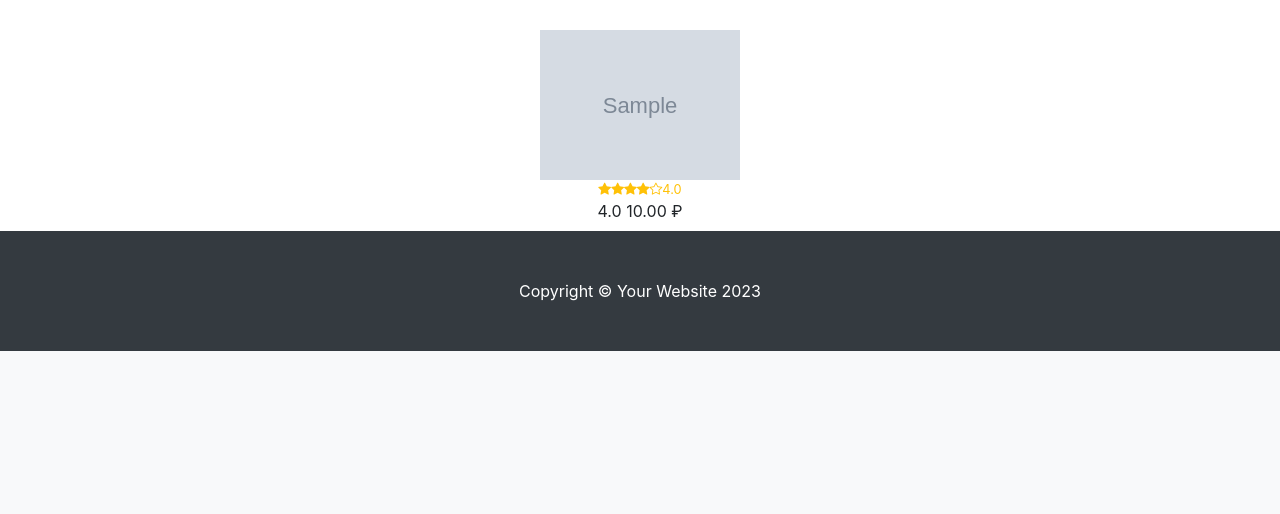
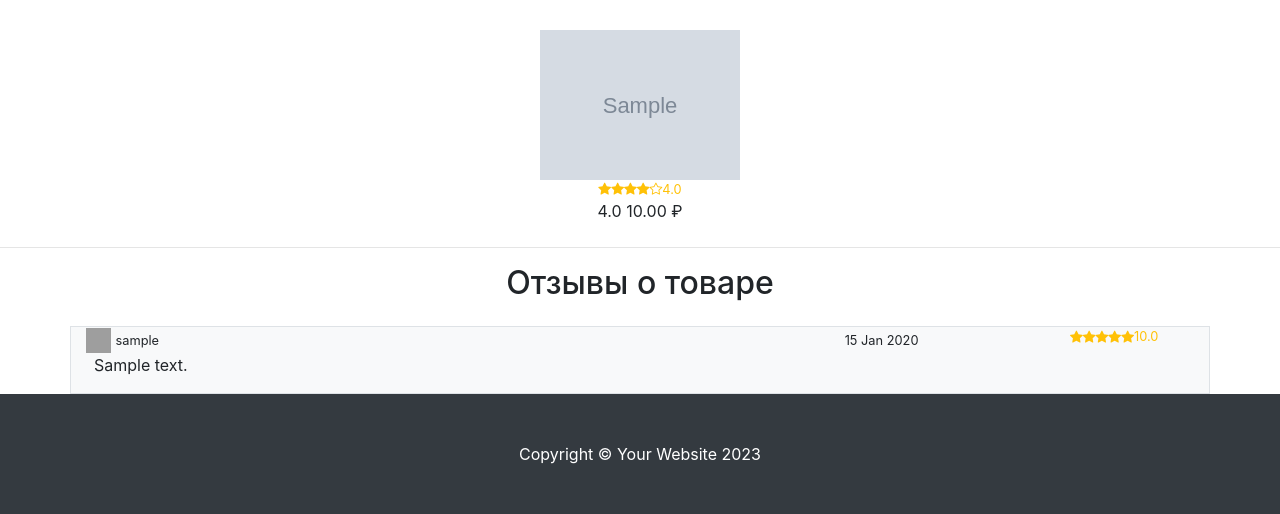
Before and after one commit to maksimuspiter/simple_shop_final_proj, a Django app: a page that uses myshop/shop/templates/shop/product/detail.html in a window 1280 px wide. Shown: the part 875-1389 px from the top of the page. Before the commit the page ends 1226 px from the top, so only its background shows below. Run offline with Django 4.2, Linux system fonts and the light colour scheme; tables that the repository leaves empty hold one stand-in row (values such as "Sample post"); grey boxes marked "Sample" are stand-in pictures; some libraries are stand-ins or nearby versions; grey boxes are pictures that could not be loaded.

Commit message:
add coments after product detail

```diff
--- a/myshop/shop/templates/shop/product/detail.html
+++ b/myshop/shop/templates/shop/product/detail.html
@@ -18,4 +18,9 @@
         <h2 class="fw-bolder mb-4 text-center">Похожие товары</h2>
         {% include "shop/product/include/related_product_for_detail.html" %}
     {% endif %}
+    <hr>
+    {% if product_comments%}
+        <h2 class="fw-bolder mb-4 text-center">Отзывы о товаре</h2>
+        {% include "shop/product/include/product_comments.html" %}
+    {% endif %}
 {% endblock %}
--- /dev/null
+++ b/myshop/shop/templates/shop/product/include/product_comments.html
@@ -0,0 +1,27 @@
+{% for comment in product_comments%}
+<div class="container border bg-light">
+
+    <div class="row">
+
+        <div  class="col-8">
+            <img src="https://mdbcdn.b-cdn.net/img/Photos/Avatars/img%20(4).webp"
+            alt="avatar"
+            width="25"
+            height="25">
+            <span class="small mb-0 ms-2">{{comment.customer.user}}</span>
+        </div>
+        <div class="col">
+            <span class="small mb-0 ms-2">{{comment.updated|date:"d M Y"}}</span>
+        </div>
+        <div class="col">
+            {% with rating=comment.product_score %}
+                {% include "shop/product/include/product_stars.html" %}
+            {% endwith %}
+        </div>
+    </div>
+    <div class="px-2">
+        <p>{{comment.body}}</p>
+    </div>
+</div>
+
+{% endfor %}
--- a/myshop/shop/views.py
+++ b/myshop/shop/views.py
@@ -79,6 +79,7 @@ def product_detail(request, id, slug):
     products_in_cart_quantity = cart.get_product_quantity(product.id)
 
     # related_products = Product.objects.filter(available=True, category=product.category)
+    product_comments = product.comments.all()[:10]
     related_products = Product.objects.all().order_by("category")
 
     return render(
@@ -92,5 +93,6 @@ def product_detail(request, id, slug):
             "cart": cart,
             "products_in_cart_quantity": products_in_cart_quantity,
             "related_products": related_products,
+            "product_comments": product_comments,
         },
     )
```
